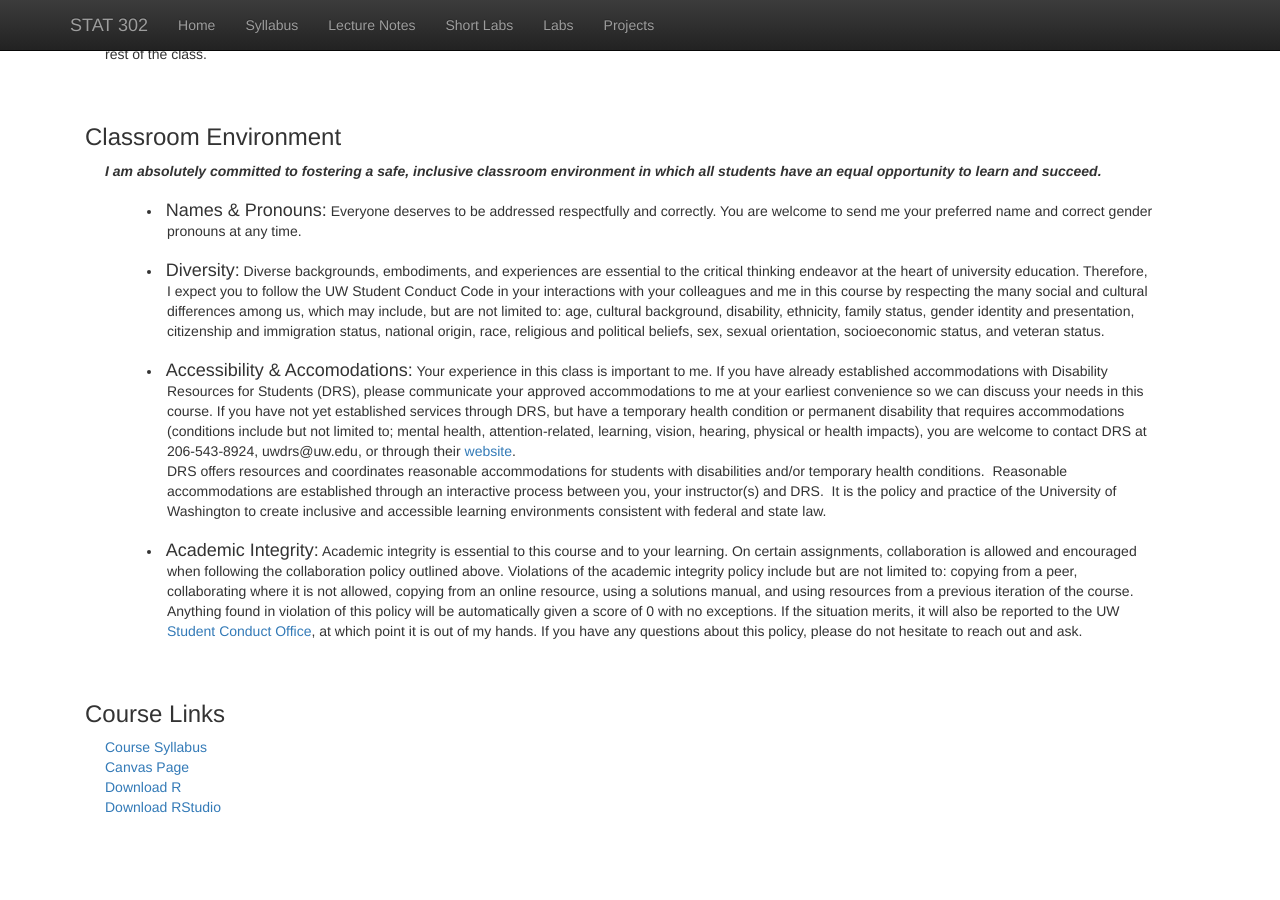
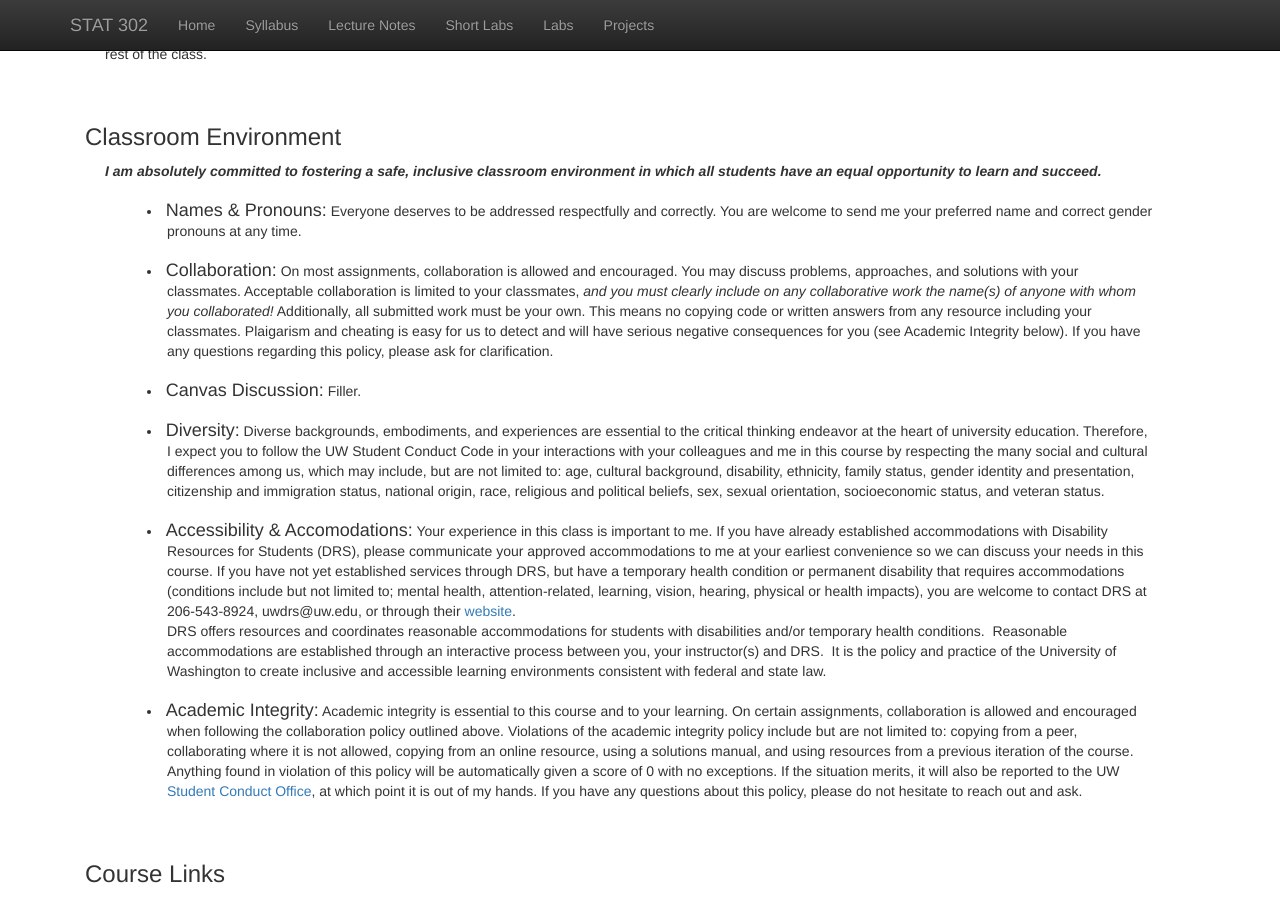
Before and after one commit to bryandmartin/STAT302, a Jekyll site: the page built from syllabus.html, in a window 1280 px wide and 900 px high, scrolled down 1661 px. Built offline with Jekyll 4.4.1, drawn with Linux system fonts in a browser that asks for light colours; nearby versions of some CDN libraries; library files that are not in the unit come from our copies; before the commit the page ends 2518 px from its top, so only the background shows below that.

Commit message:
Update syllabus.html

```diff
--- a/syllabus.html
+++ b/syllabus.html
@@ -142,6 +142,23 @@ Instead of exams, you will be assigned three projects throughout the course. All
     <h4 style="display: inline;">Names & Pronouns:</h4>
     Everyone deserves to be addressed respectfully and correctly.
     You are welcome to send me your preferred name and correct gender pronouns at any time. </li></br>
+
+  <li style="padding:0px;margin:0px 40px 0px; text-indent: -1.45em; padding-left: 3em;">
+    <h4 style="display: inline;">Collaboration:</h4>
+    On most assignments, collaboration is allowed and encouraged.
+    You may discuss problems, approaches, and solutions with your classmates.
+    Acceptable collaboration is limited to your classmates,
+    <i>and you must clearly include on any collaborative work the name(s) of anyone with whom you collaborated!</i>
+    Additionally, all submitted work must be your own.
+    This means no copying code or written answers from any resource including your classmates.
+    Plaigarism and cheating is easy for us to detect and will have serious negative consequences for you
+    (see Academic Integrity below).
+    If you have any questions regarding this policy, please ask for clarification.</li></br>
+
+  <li style="padding:0px;margin:0px 40px 0px; text-indent: -1.45em; padding-left: 3em;">
+    <h4 style="display: inline;">Canvas Discussion:</h4>
+    Filler. </li></br>
+
   <li style="padding:0px;margin:0px 40px 0px; text-indent: -1.45em; padding-left: 3em;">
     <h4 style="display: inline;">Diversity:</h4>
     Diverse backgrounds, embodiments, and experiences are essential to the critical thinking endeavor at the heart of
```
